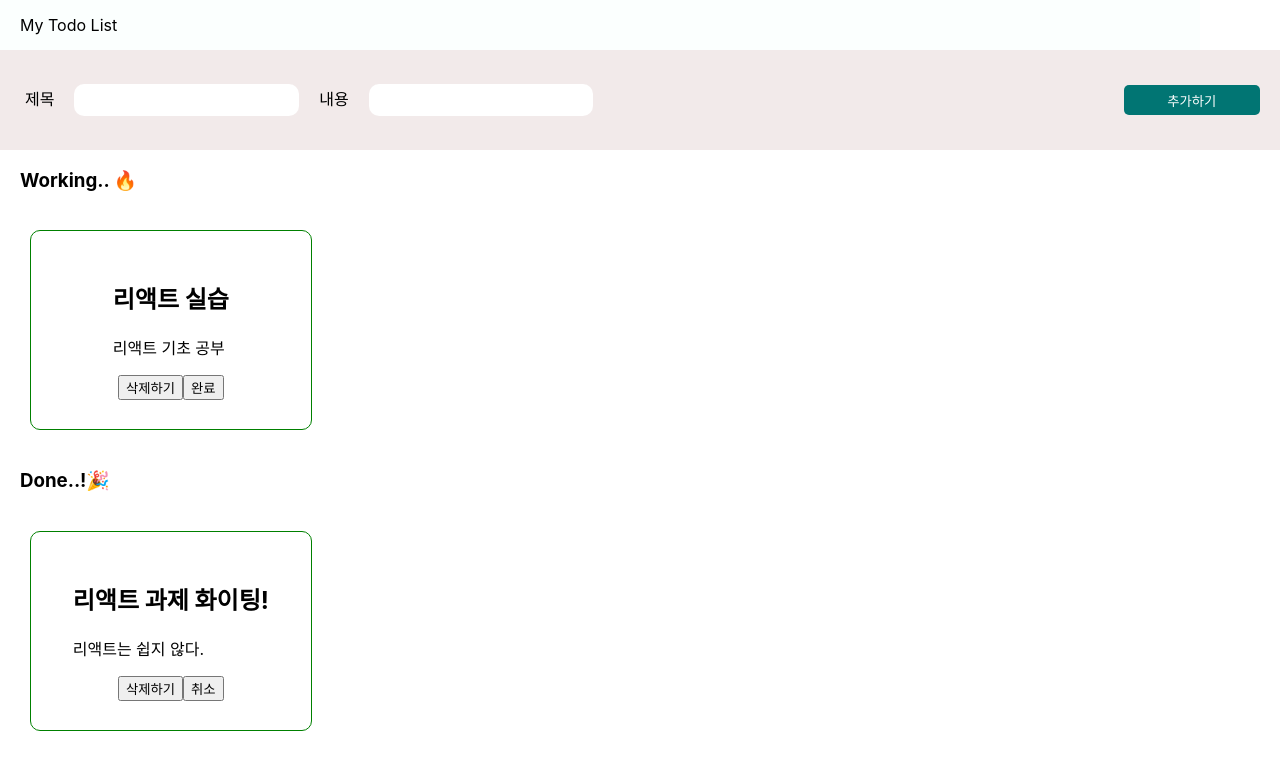
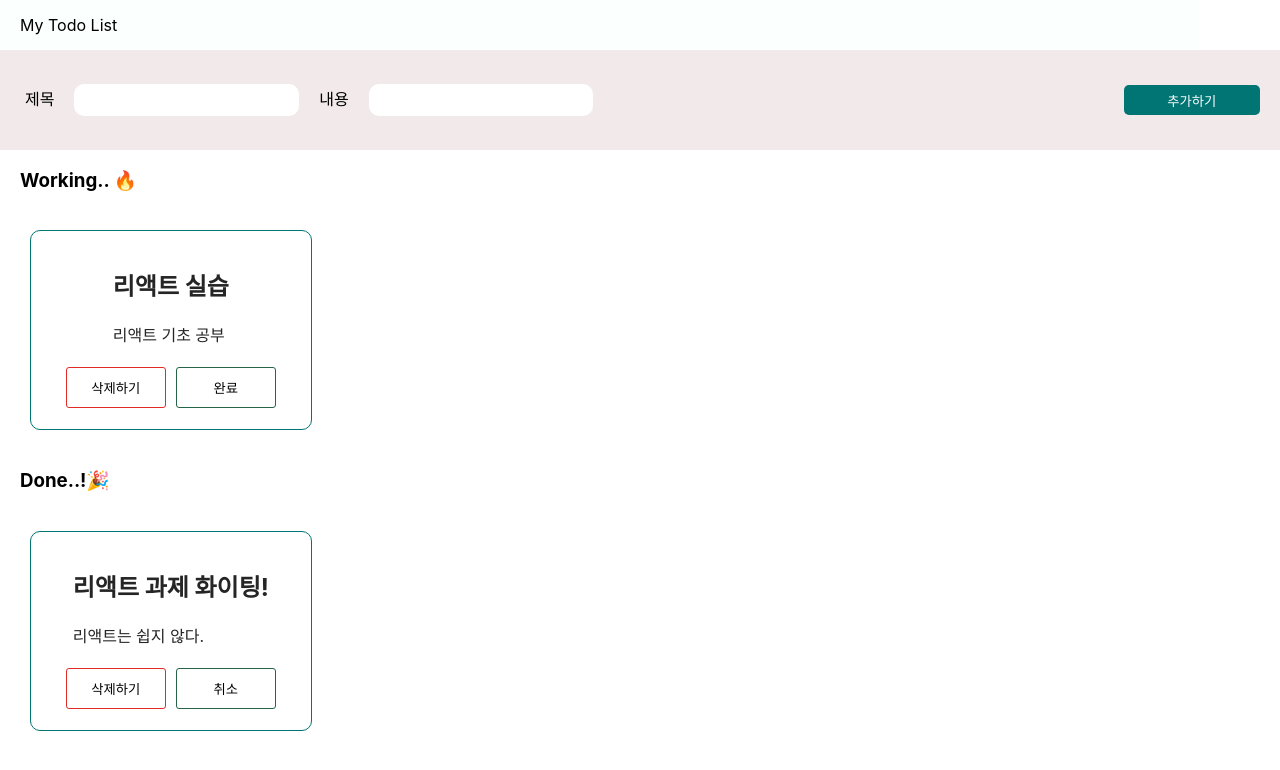
Before and after one commit to crystal993/To-Do-List, a React (Create React App) app: page / in a window 1280 px wide. Shown: the top 770 px of the page. Built offline with nearby package versions, Linux system fonts and the light colour scheme.

Commit message:
refactor style

```diff
--- a/src/components/todo/style.css
+++ b/src/components/todo/style.css
@@ -6,16 +6,47 @@
 
     margin: 10px;
 
-    border: 1px solid green;
+    border: 1px solid #017573;
     border-radius: 10px;
 
     display: flex;
     flex-direction: column;
     align-items: center;
     justify-content: center;
-    color: black;
+    color: rgb(38, 37, 37);
 }
 
 .item-contents{
     text-align: left;
 }
+
+.item-buttons button {
+    background-color: white;
+    padding: 10px;
+    margin: 5px;
+    border-radius: 3px;
+    cursor: pointer;
+    border: 1px solid #256449;
+    width: 100px;
+}
+
+.item-buttons button:nth-child(1) {
+    background-color: white;
+    border: 1px solid #e02b27;
+}
+
+.item-buttons button:nth-child(1):hover {
+    background-color: #e02b27;
+    border: 1px solid white;
+    color: white;
+}
+
+.item-buttons button:nth-child(2):hover {
+    background-color: #017573;
+    padding: 10px;
+    margin: 5px;
+    border-radius: 3px;
+    cursor: pointer;
+    border: 1px solid white;
+    color: white;
+}
```
